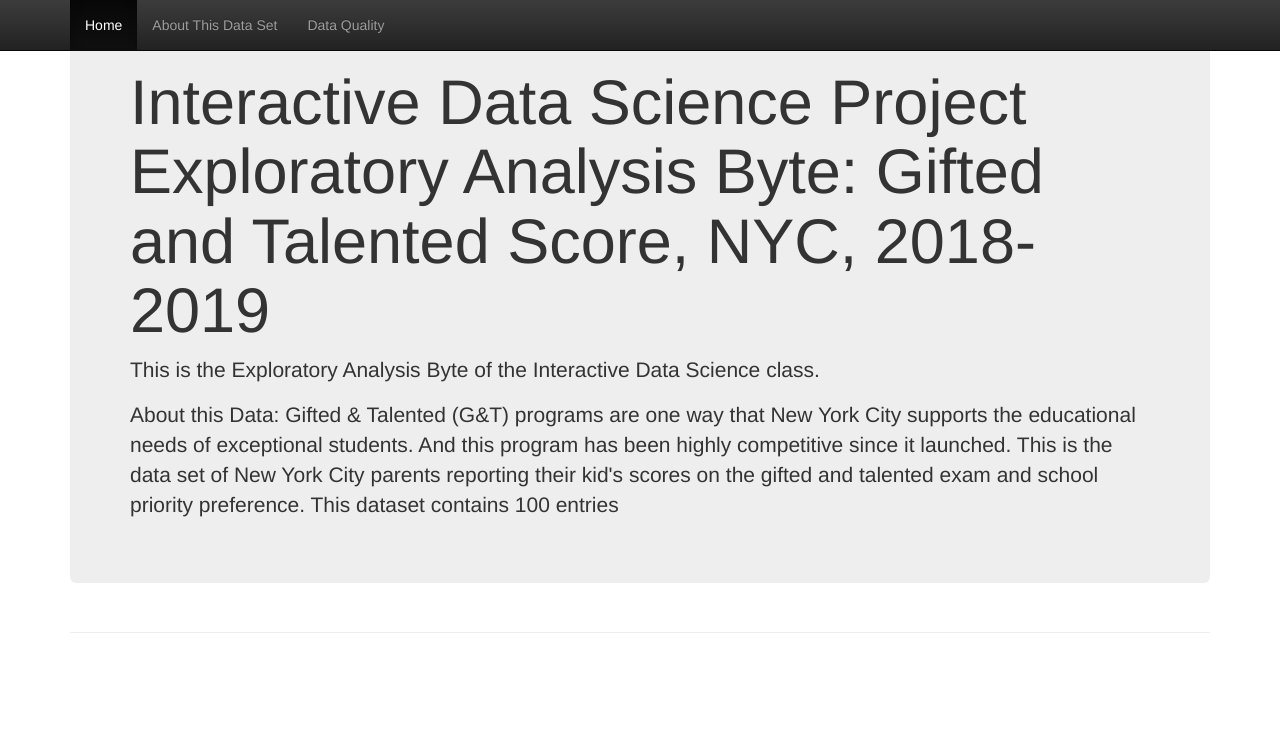
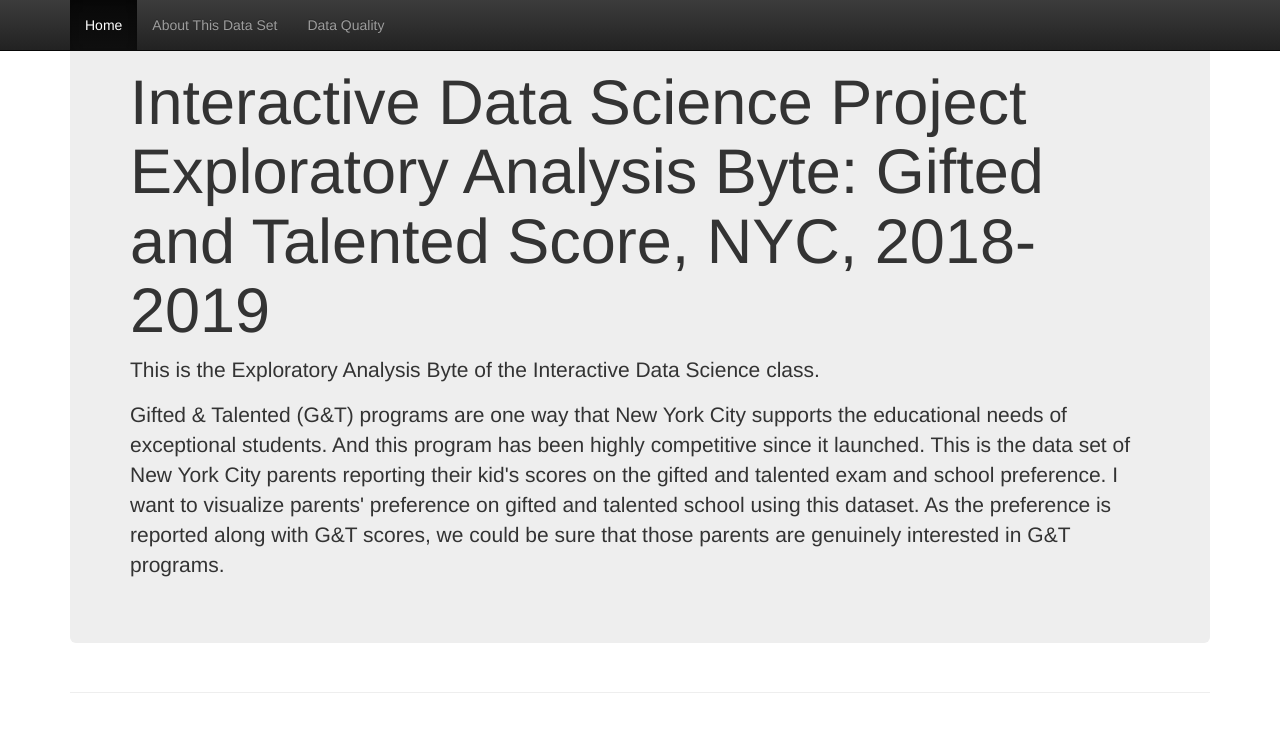
Before and after one commit to Vio8023/05839-Byte2, a Flask app: template Byte 2 - Explore/templates/index.html in a window 1280 px wide. Shown: the top 732 px of the page. Run offline with Flask 2, Linux system fonts and the light colour scheme; the template is opened without the code that fills it, so the values that code supplies are empty; parts of the project's set-up code (start-up, migrations or seed data) failed here and were passed over; some libraries are stand-ins or nearby versions.

Commit message:
html change

```diff
--- a/Byte 2 - Explore/templates/index.html
+++ b/Byte 2 - Explore/templates/index.html
@@ -47,10 +47,10 @@
       <div class="jumbotron">
 	<h1>Interactive Data Science Project Exploratory Analysis Byte: Gifted and Talented Score, NYC, 2018-2019 </h1>
         <p>This is the Exploratory Analysis Byte of the Interactive Data Science class.</p>
-        <p>About this Data: Gifted & Talented (G&T) programs are one way that New York City supports the educational needs of exceptional students. And this program has been highly competitive since it launched.
-
+        <p>Gifted & Talented (G&T) programs are one way that New York City supports the educational needs of exceptional students. And this program has been highly competitive since it launched.
         This is the data set of New York City parents reporting their kid's scores on the gifted
-        and talented exam and school priority preference. This dataset contains 100 entries </p>
+        and talented exam and school preference. I want to visualize parents' preference on gifted and talented school using this dataset.
+        As the preference is reported along with G&T scores, we could be sure that those parents are genuinely interested in G&T programs. </p>
       </div>
 
       <div class="page-header">
```
